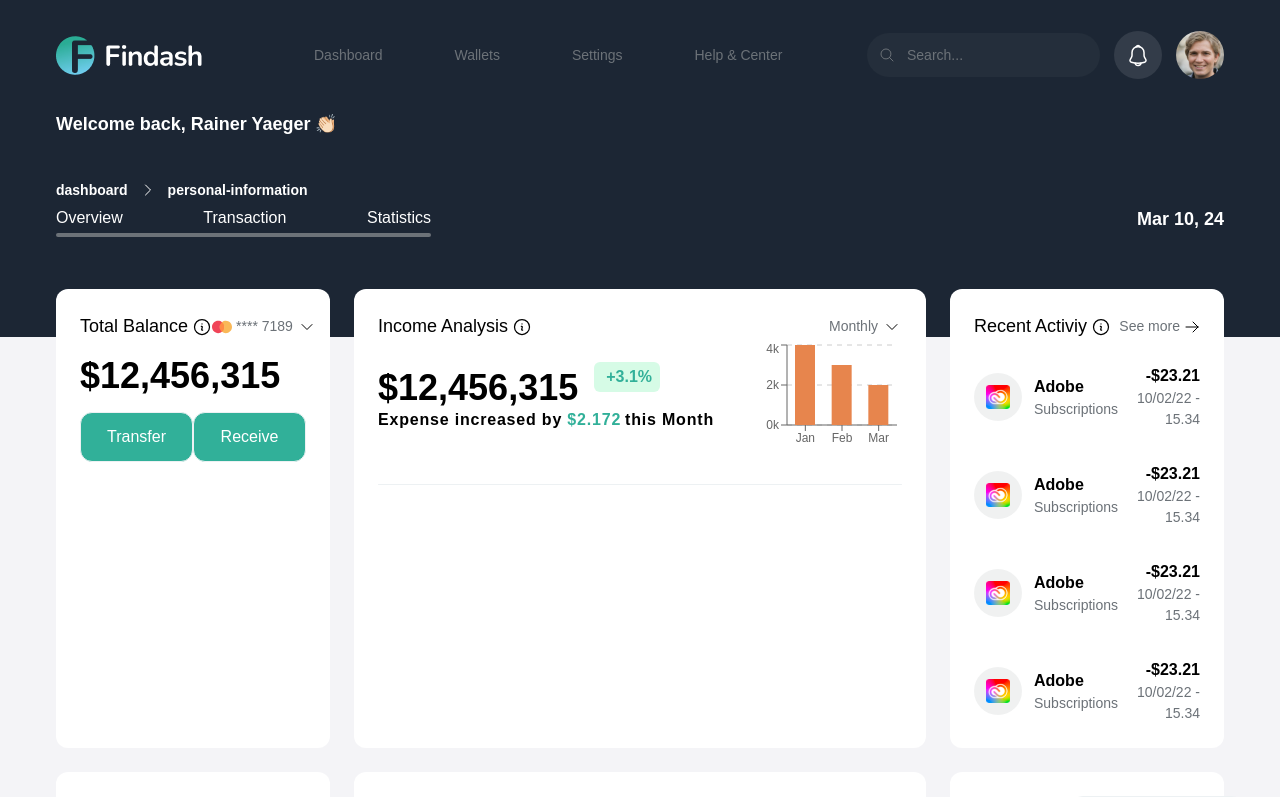
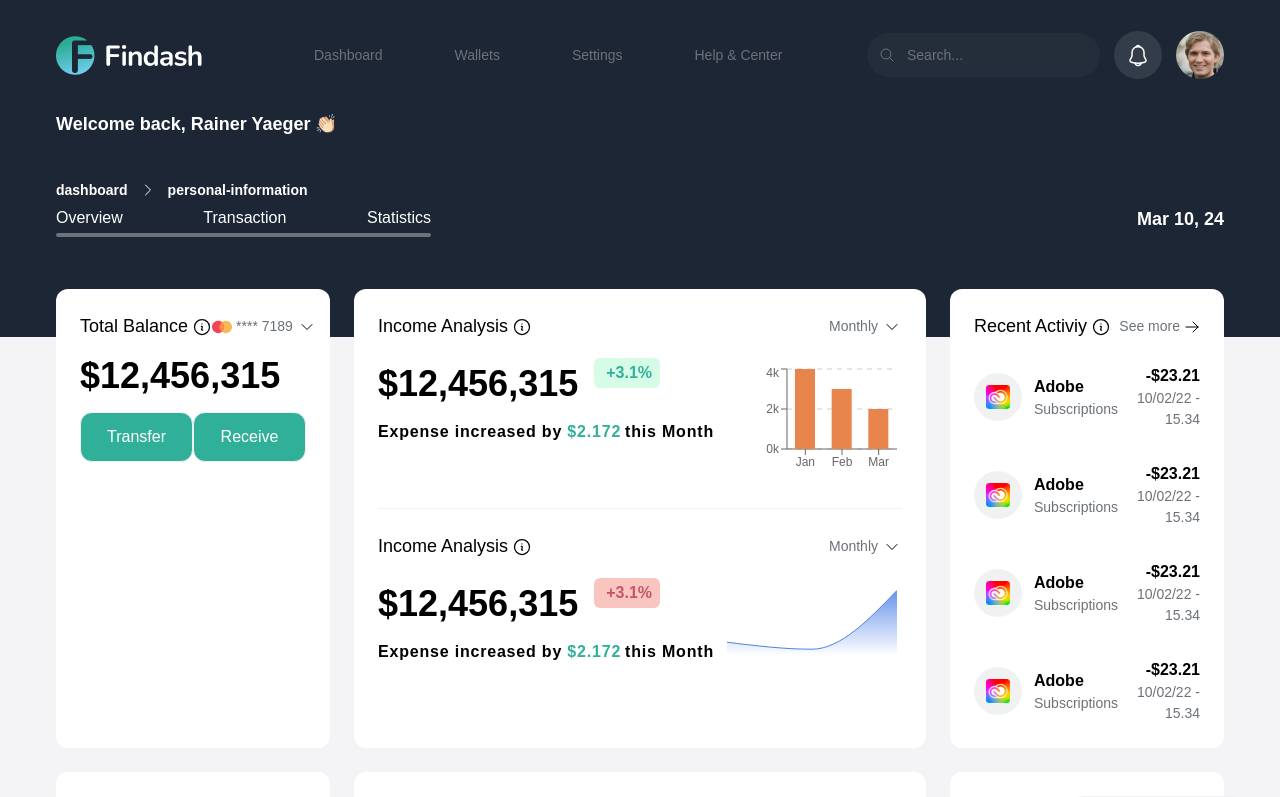
Before and after one commit to masudrahman-dev/findash, a React (Vite) app: page /a/dashboard/personal-information in a window 1280 px wide. Shown: the top 797 px of the page. Built offline with nearby package versions, Linux system fonts and the light colour scheme; a web font is replaced by a local one.

Commit message:
refactor analysis code

```diff
--- a/src/components/atoms/Vr/Vr.tsx
+++ b/src/components/atoms/Vr/Vr.tsx
@@ -1,7 +1,10 @@
 import React from "react";
+import clx from "../../../utils/clx";
 
-const Vr = () => {
-  return <div className="mt-6 h-[1px] rounded-full bg-silver" />;
+const Vr = ({ className }: { className?: string }) => {
+  return (
+    <div className={clx("mt-6 h-[1px] rounded-full bg-silver", className)} />
+  );
 };
 
 export default Vr;
--- /dev/null
+++ b/src/components/icons/ArrowDownRightIcon.tsx
@@ -0,0 +1,29 @@
+import React from "react";
+import clx from "../../utils/clx";
+import IconWrapper from "./IconWrapper";
+const ArrowDownRightIcon = ({
+  className,
+  iconWrapperStyle,
+}: {
+  className?: string;
+  iconWrapperStyle?: string;
+}) => {
+  return (
+    <svg
+      xmlns="http://www.w3.org/2000/svg"
+      fill="none"
+      viewBox="0 0 24 24"
+      strokeWidth={1.5}
+      stroke="currentColor"
+      className={clx("h-3 w-3", className)}
+    >
+      <path
+        strokeLinecap="round"
+        strokeLinejoin="round"
+        d="m4.5 19.5 15-15m0 0H8.25m11.25 0v11.25"
+      />
+    </svg>
+  );
+};
+
+export default ArrowDownRightIcon;
--- /dev/null
+++ b/src/components/icons/ArrowUpRightIcon.tsx
@@ -0,0 +1,29 @@
+import React from "react";
+import clx from "../../utils/clx";
+import IconWrapper from "./IconWrapper";
+const ArrowUpRightIcon = ({
+  className,
+  iconWrapperStyle,
+}: {
+  className?: string;
+  iconWrapperStyle?: string;
+}) => {
+  return (
+    <svg
+      xmlns="http://www.w3.org/2000/svg"
+      fill="none"
+      viewBox="0 0 24 24"
+      strokeWidth={1.5}
+      stroke="currentColor"
+      className={clx("h-3 w-3", className)}
+    >
+      <path
+        strokeLinecap="round"
+        strokeLinejoin="round"
+        d="m4.5 19.5 15-15m0 0H8.25m11.25 0v11.25"
+      />
+    </svg>
+  );
+};
+
+export default ArrowUpRightIcon;
--- /dev/null
+++ b/src/components/molecules/analysis-area-chart/AnalysisChart.tsx
@@ -0,0 +1,70 @@
+import React, { PureComponent } from "react";
+import {
+  BarChart,
+  Bar,
+  Rectangle,
+  XAxis,
+  YAxis,
+  CartesianGrid,
+  Tooltip,
+  Legend,
+  ResponsiveContainer,
+  Area,
+  AreaChart,
+} from "recharts";
+
+const data = [
+  {
+    name: "Jan",
+    uv: 4000,
+    pv: 2400,
+    amt: 2400,
+  },
+  {
+    name: "Feb",
+    uv: 3000,
+    pv: 1398,
+    amt: 2210,
+  },
+  {
+    name: "Mar",
+    uv: 2000,
+    pv: 9800,
+    amt: 2290,
+  },
+];
+
+// Function to format ticks with 'k' suffix
+const formatYAxisTick = (value) => {
+  return `${value / 1000}k`;
+};
+
+const AnalysisAreaChart = () => {
+  return (
+    <>
+      <AreaChart width={180} height={80} data={data}>
+        <defs>
+          <linearGradient id="colorUv" x1="0" y1="0" x2="0" y2="1">
+            <stop offset="5%" stopColor="#4D81E7" stopOpacity={0.8} />
+            <stop offset="95%" stopColor="#4D81E7" stopOpacity={0} />
+          </linearGradient>
+          <linearGradient id="colorPv" x1="0" y1="0" x2="0" y2="1">
+            <stop offset="5%" stopColor="#4D81E7" stopOpacity={0.8} />
+            <stop offset="95%" stopColor="#4D81E7" stopOpacity={0} />
+          </linearGradient>
+        </defs>
+
+        <Tooltip active={false} />
+        <Area
+          type="monotone"
+          dataKey="pv"
+          stroke="#4D81E7"
+          fillOpacity={1}
+          fill="url(#colorPv)"
+        />
+      </AreaChart>
+    </>
+  );
+};
+
+export default AnalysisAreaChart;
--- a/src/pages/dashboard/Dashboard.tsx
+++ b/src/pages/dashboard/Dashboard.tsx
@@ -18,6 +18,8 @@ import Activity from "./activity/Activity";
 import Expenses from "./expenses/Expenses";
 import Plans from "./plans/Plans";
 import Currency from "./curruncy/Currency";
+import AnalysisAreaChart from "../../components/molecules/analysis-area-chart/AnalysisChart";
+import Analysis from "./analysis/Analysis";
 
 const Dashboard = () => {
   return (
@@ -27,45 +29,7 @@ const Dashboard = () => {
           <TotalBalance />
         </div>
         <div className="   w-full rounded-xl bg-white p-base lg:col-span-4 ">
-          <div>
-            <CardHeader
-              title="Income Analysis"
-              icon={<ChevronDownIcon iconWrapperStyle="h-5 w-5 " />}
-              label="Monthly"
-            />
-
-            <div className="flex items-center justify-between">
-              <div className="">
-                <div className="flex  gap-4">
-                  <p className="text-4xl font-bold">$12,456,315</p>
-                  <sup className="btn-small">
-                    <svg
-                      xmlns="http://www.w3.org/2000/svg"
-                      fill="none"
-                      viewBox="0 0 24 24"
-                      strokeWidth={1.5}
-                      stroke="currentColor"
-                      className="h-3 w-3"
-                    >
-                      <path
-                        strokeLinecap="round"
-                        strokeLinejoin="round"
-                        d="m4.5 19.5 15-15m0 0H8.25m11.25 0v11.25"
-                      />
-                    </svg>
-                    <span className="text-base">+3.1%</span>
-                  </sup>
-                </div>
-                <p className="text-base tracking-wider	">
-                  Expense increased by{" "}
-                  <span className="pr-1 text-primary">$2.172</span>
-                  <span>this Month</span>
-                </p>
-              </div>
-              <AnalysisChart />
-            </div>
-          </div>
-          <Vr />
+          <Analysis />
         </div>
 
         <div className="  rounded-xl bg-white p-base lg:col-span-2 ">
--- /dev/null
+++ b/src/pages/dashboard/analysis/Analysis.tsx
@@ -0,0 +1,66 @@
+import React from "react";
+import AnalysisAreaChart from "../../../components/molecules/analysis-area-chart/AnalysisChart";
+import Vr from "../../../components/atoms/Vr/Vr";
+import AnalysisChart from "../../../components/molecules/analysis-chart/AnalysisChart";
+import CardHeader from "../card-header/CardHeader";
+import ChevronDownIcon from "../../../components/icons/ChevronDownIcon";
+import ArrowUpRightIcon from "../../../components/icons/ArrowUpRightIcon";
+import ArrowDownRightIcon from "../../../components/icons/ArrowDownRightIcon";
+
+const Analysis = () => {
+  return (
+    <>
+      <div>
+        <CardHeader
+          title="Income Analysis"
+          icon={<ChevronDownIcon iconWrapperStyle="h-5 w-5 " />}
+          label="Monthly"
+        />
+        <div className="flex items-start justify-between pt-6">
+          <div className=" space-y-4">
+            <div className="flex  gap-4">
+              <p className="text-4xl font-bold">$12,456,315</p>
+              <sup className="btn-small">
+                <ArrowUpRightIcon />
+                <span className="text-base">+3.1%</span>
+              </sup>
+            </div>
+            <p className="text-base tracking-wider	">
+              Expense increased by{" "}
+              <span className="pr-1 text-primary">$2.172</span>
+              <span>this Month</span>
+            </p>
+          </div>
+          <AnalysisChart />
+        </div>
+      </div>
+      <Vr className="my-6" />
+      <div>
+        <CardHeader
+          title="Income Analysis"
+          icon={<ChevronDownIcon iconWrapperStyle="h-5 w-5 " />}
+          label="Monthly"
+        />
+        <div className="flex  justify-between pt-6">
+          <div className=" space-y-4">
+            <div className="flex  gap-4">
+              <p className="text-4xl font-bold">$12,456,315</p>
+              <sup className="btn-small bg-ms-red-100 text-ms-red">
+                <ArrowDownRightIcon />
+                <span className="text-base">+3.1%</span>
+              </sup>
+            </div>
+            <p className="text-base tracking-wider	">
+              Expense increased by{" "}
+              <span className="pr-1 text-primary">$2.172</span>
+              <span>this Month</span>
+            </p>
+          </div>
+          <AnalysisAreaChart />
+        </div>
+      </div>
+    </>
+  );
+};
+
+export default Analysis;
--- a/tailwind.config.js
+++ b/tailwind.config.js
@@ -24,6 +24,10 @@ export default {
         dark: "#1A1C1E",
         gray: "#6C7278",
         silver: "#EDF1F3",
+        "ms-red": {
+          DEFAULT: "#C65468",
+          100: "#F9C6BF",
+        },
       },
       spacing: {
         base: "1.5rem",
```
